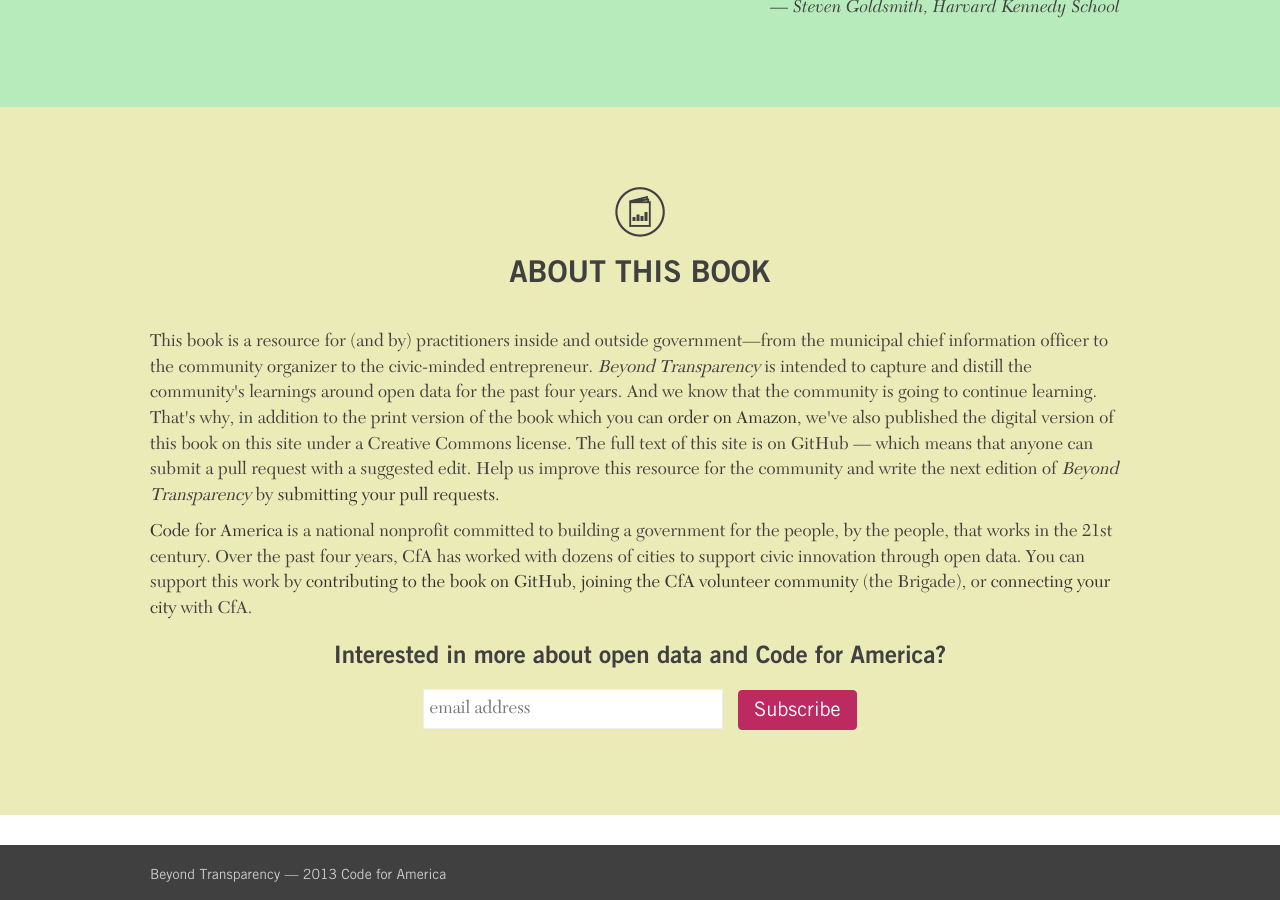
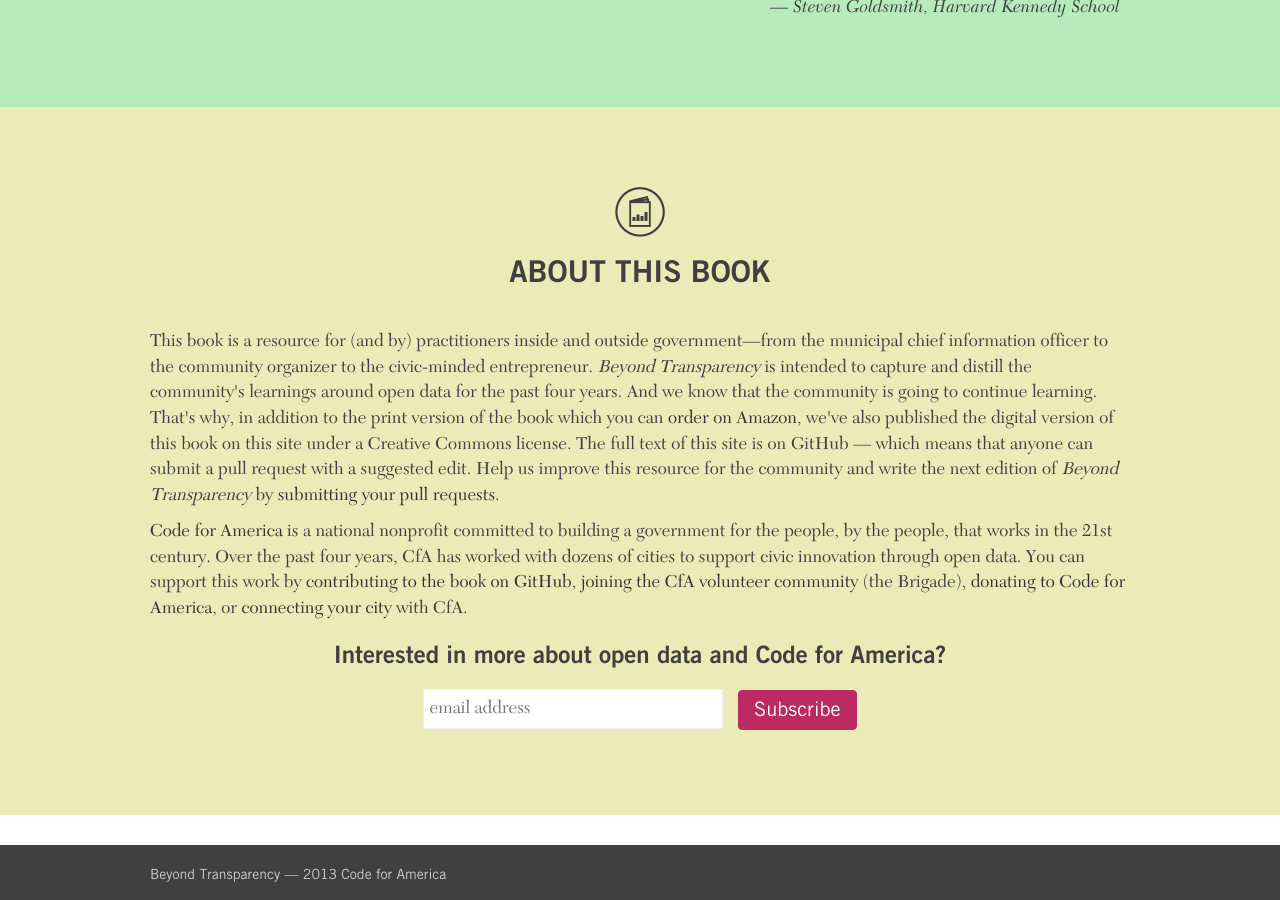
Before and after one commit to codeforamerica/beyondtransparency, a Jekyll site: the page built from index.html, in a window 1280 px wide and 900 px high, scrolled down 2382 px. Built offline with Jekyll 4.4.1, drawn with Linux system fonts in a browser that asks for light colours; nearby versions of some CDN libraries; some web fonts are replaced; Markdown is read by kramdown in place of the engine named in the settings.

Commit message:
add a donate link to about the book section

```diff
--- a/index.html
+++ b/index.html
@@ -129,7 +129,7 @@
       </div>
       <div class="quote">
         <p>This book is  a resource for (and by) practitioners inside and outside government—from the municipal chief information officer to the community organizer to the civic-minded entrepreneur. <em>Beyond Transparency</em> is intended to capture and distill the community's learnings around open data for the past four years. And we know that the community is going to continue learning. That's why, in addition to the print version of the book which you can <a href="http://www.amazon.com/Beyond-Transparency-Future-Civic-Innovation/dp/0615889085/" target="_blank">order on Amazon</a>, we've also published the digital version of this book on this site under a Creative Commons license. The full text of this site is on GitHub — which means that anyone can submit a pull request with a suggested edit. Help us improve this resource for the community and write the next edition of <em>Beyond Transparency</em> by <a href="https://github.com/codeforamerica/beyondtransparency" target="_blank">submitting your pull requests.</a></p>
-     <p><a href="http://codeforeamerica.org" target="_blank">Code for America</a> is a national nonprofit committed to building a government for the people, by the people, that works in the 21st century. Over the past four years, CfA has worked with dozens of cities to support civic innovation through open data. You can support this work by <a href="https://github.com/codeforamerica/beyondtransparency" target="_blank">contributing to the book on GitHub</a>, <a href="http://brigade.codeforamerica.org">joining the CfA volunteer community</a> (the Brigade), or <a href="http://www.codeforamerica.org/cities/" target="_blank">connecting your city</a> with CfA.</p>
+     <p><a href="http://codeforeamerica.org" target="_blank">Code for America</a> is a national nonprofit committed to building a government for the people, by the people, that works in the 21st century. Over the past four years, CfA has worked with dozens of cities to support civic innovation through open data. You can support this work by <a href="https://github.com/codeforamerica/beyondtransparency" target="_blank">contributing to the book on GitHub</a>, <a href="http://brigade.codeforamerica.org">joining the CfA volunteer community</a> (the Brigade), <a href="https://secure.codeforamerica.org/page/contribute/default">donating to Code for America</a>, or <a href="http://www.codeforamerica.org/cities/" target="_blank">connecting your city</a> with CfA.</p>
 
      <div class="email">
        <h3>Interested in more about open data and Code for America?</h3>
```
